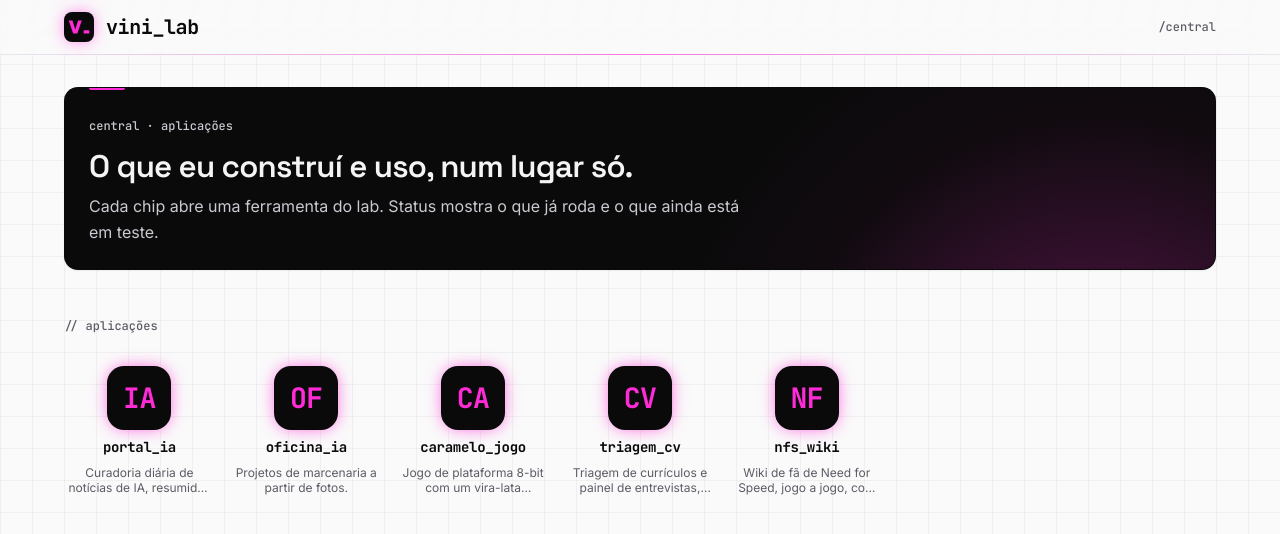
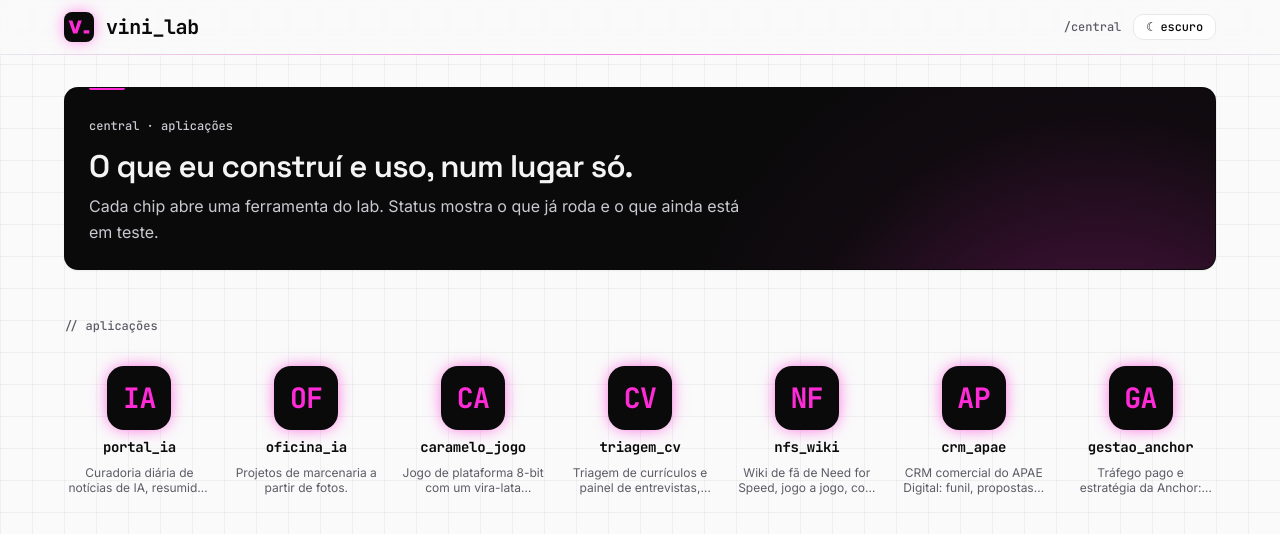
Before and after one commit to viniciusofsilva00-code/vini_lab, a plain HTML site: page index.html in a window 1280 px wide. Drawn offline with Linux system fonts and the light colour scheme.

Commit message:
apps: crm_apae e gestao_anchor; central: botão de tema claro/escuro
Co-Authored-By: Claude Opus 5.5 <noreply@anthropic.com>

```diff
--- a/apps.json
+++ b/apps.json
@@ -43,5 +43,23 @@
     "url": "https://viniciusofsilva00-code.github.io/vini_lab/nfs_wiki/",
     "status": "online",
     "ordem": 5
+  },
+  {
+    "id": "crm_apae",
+    "nome": "crm_apae",
+    "glifo": "AP",
+    "descricao": "CRM comercial do APAE Digital: funil, propostas e contratos das APAEs.",
+    "url": "https://crm-apae-digital.vercel.app/",
+    "status": "online",
+    "ordem": 6
+  },
+  {
+    "id": "gestao_anchor",
+    "nome": "gestao_anchor",
+    "glifo": "GA",
+    "descricao": "Tráfego pago e estratégia da Anchor: clientes, verbas e prioridades do dia.",
+    "url": "https://gestao-anchor.vercel.app/",
+    "status": "online",
+    "ordem": 7
   }
 ]
--- a/central.css
+++ b/central.css
@@ -68,3 +68,7 @@ a.app:focus-visible .app__chip { transform: translateY(var(--lift)); box-shadow:
 @media (prefers-reduced-motion: reduce) {
   .app__chip { transition: none; }
 }
+
+/* ---------- cabeçalho: meta + botão de tema ---------- */
+.central__acoes { display: flex; align-items: center; gap: var(--s-3); }
+.tema-btn { font: 500 var(--fs-status) var(--mono); padding: var(--s-1) var(--s-3); }
--- a/index.html
+++ b/index.html
@@ -13,12 +13,16 @@
 <link rel="stylesheet" href="design-system/tokens/tokens.css">
 <link rel="stylesheet" href="design-system/components/components.css">
 <link rel="stylesheet" href="central.css">
+<script>try{var t=localStorage.getItem("vl_tema");if(t==="light"||t==="dark")document.documentElement.dataset.theme=t}catch(e){}</script>
 </head>
 <body class="vl-body">
 <header class="vl-header">
   <div class="vl-header__in">
     <a class="vl-mark" href="./"><span class="vl-chip" aria-hidden="true"><svg viewBox="0 0 32 32"><path fill="currentColor" d="M5 9 L9 9 L12 18.6 L15 9 L19 9 L14.2 23 L9.8 23 Z M21 19.5 L27 19.5 L27 23 L21 23 Z"/></svg></span>vini_lab<span class="vl-cursor" aria-hidden="true"></span></a>
-    <span class="vl-card__meta">/central</span>
+    <div class="central__acoes">
+      <span class="vl-card__meta">/central</span>
+      <button class="vl-btn vl-btn--secondary tema-btn" id="tema-btn" type="button" hidden></button>
+    </div>
   </div>
 </header>
 <main class="central">
@@ -33,6 +37,7 @@
     <div id="apps-msg" hidden></div>
   </section>
 </main>
+<script src="tema.js"></script>
 <script src="central.js"></script>
 </body>
 </html>
--- /dev/null
+++ b/tema.js
@@ -0,0 +1,33 @@
+// vini_lab · alterna tema claro/escuro e guarda a escolha neste navegador (chave vl_tema).
+// O tema salvo é aplicado antes da pintura por um script inline no <head>.
+(function () {
+  "use strict";
+
+  var raiz = document.documentElement;
+  var btn = document.getElementById("tema-btn");
+  if (!btn) return;
+  var escuroSistema = window.matchMedia("(prefers-color-scheme: dark)");
+
+  function atual() {
+    return raiz.dataset.theme || (escuroSistema.matches ? "dark" : "light");
+  }
+
+  function pintar() {
+    var escuro = atual() === "dark";
+    var rotulo = escuro ? "Usar tema claro" : "Usar tema escuro";
+    btn.textContent = escuro ? "☀ claro" : "☾ escuro";
+    btn.setAttribute("aria-label", rotulo);
+    btn.title = rotulo;
+  }
+
+  btn.addEventListener("click", function () {
+    var novo = atual() === "dark" ? "light" : "dark";
+    raiz.dataset.theme = novo;
+    try { localStorage.setItem("vl_tema", novo); } catch (e) {}
+    pintar();
+  });
+  escuroSistema.addEventListener("change", pintar);
+
+  pintar();
+  btn.hidden = false;
+})();
```
